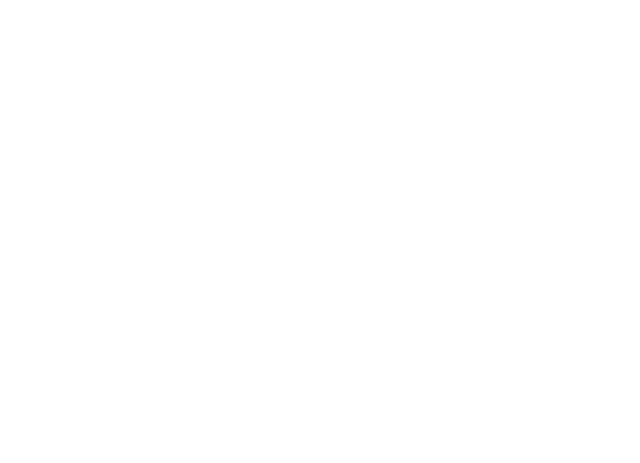
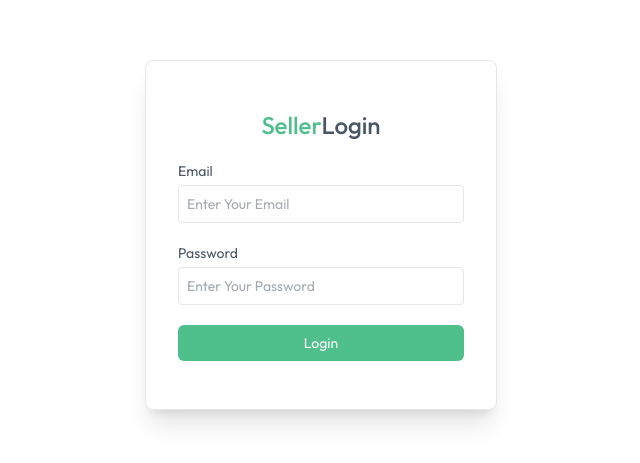
Before and after one commit to MinZexing/WCart, a React (Vite) app in the folder client/: page /seller in a window 1280 px wide. Before the commit this address had no page. Shown: the part 165-628 px from the top of the page, without its empty margins (319-959 px from the left). Built offline with nearby package versions, Linux system fonts and the light colour scheme.

Commit message:
create login page for the seller

```diff
--- a/client/src/App.jsx
+++ b/client/src/App.jsx
@@ -11,10 +11,11 @@
 import Cart from "./pages/Cart";
 import AddAddress from "./pages/AddAddress";
 import MyOrders from "./pages/MyOrders";
+import SellerLogin from "./components/seller/SellerLogin";
 
 function App() {
   const isSellerPath = useLocation().pathname.includes("seller");
-  const { showUserLogin } = useAppContext();
+  const { showUserLogin, isSeller } = useAppContext();
 
   return (
     <div>
@@ -33,6 +34,10 @@
           <Route path="/cart" element={<Cart />} />
           <Route path="/add-address" element={<AddAddress />} />
           <Route path="/my-orders" element={<MyOrders />} />
+          <Route
+            path="/seller"
+            element={isSeller ? null : <SellerLogin />}
+          ></Route>
         </Routes>
       </div>
       {!isSellerPath && <Footer />}
--- /dev/null
+++ b/client/src/components/seller/SellerLogin.jsx
@@ -0,0 +1,63 @@
+import { useEffect, useState } from "react";
+import { useAppContext } from "../../context/AppContext";
+
+function SellerLogin() {
+  const { isSeller, setIsSeller, navigate } = useAppContext();
+
+  const [email, setEmail] = useState("");
+  const [password, setPassword] = useState("");
+
+  const onSubmitHandler = async (event) => {
+    event.preventDefault();
+    setIsSeller(true);
+  };
+
+  useEffect(() => {
+    if (isSeller) {
+      navigate("/seller");
+    }
+  }, [isSeller]);
+
+  return (
+    !isSeller && (
+      <form
+        onSubmit={onSubmitHandler}
+        className="min-h-screen flex items-center text-sm text-gray-600"
+      >
+        <div className="flex flex-col gap-5 m-auto items-start p-8 py-12 min-w-80 sm:min-w-88 rounded-lg shadow-xl border border-gray-200">
+          <p className="text-2xl font-medium m-auto">
+            <span className="text-primary">Seller</span>
+            Login
+          </p>
+          <div className="w-full">
+            <p>Email</p>
+            <input
+              onChange={(e) => setEmail(e.target.value)}
+              value={email}
+              type="email"
+              placeholder="Enter Your Email"
+              className="border border-gray-200 rounded w-full p-2 mt-1 outline-primary"
+              required
+            />
+          </div>
+          <div className="w-full">
+            <p>Password</p>
+            <input
+              onChange={(e) => setPassword(e.target.value)}
+              value={password}
+              type="password"
+              placeholder="Enter Your Password"
+              className="border border-gray-200 rounded w-full p-2 mt-1 outline-primary"
+              required
+            />
+          </div>
+          <button className="bg-primary text-white w-full py-2 rounded-md cursor-pointer">
+            Login
+          </button>
+        </div>
+      </form>
+    )
+  );
+}
+
+export default SellerLogin;
--- /dev/null
+++ b/client/src/pages/seller/SellerLayout.jsx
@@ -0,0 +1,5 @@
+function SellerLayout() {
+  return <div></div>;
+}
+
+export default SellerLayout;
```
